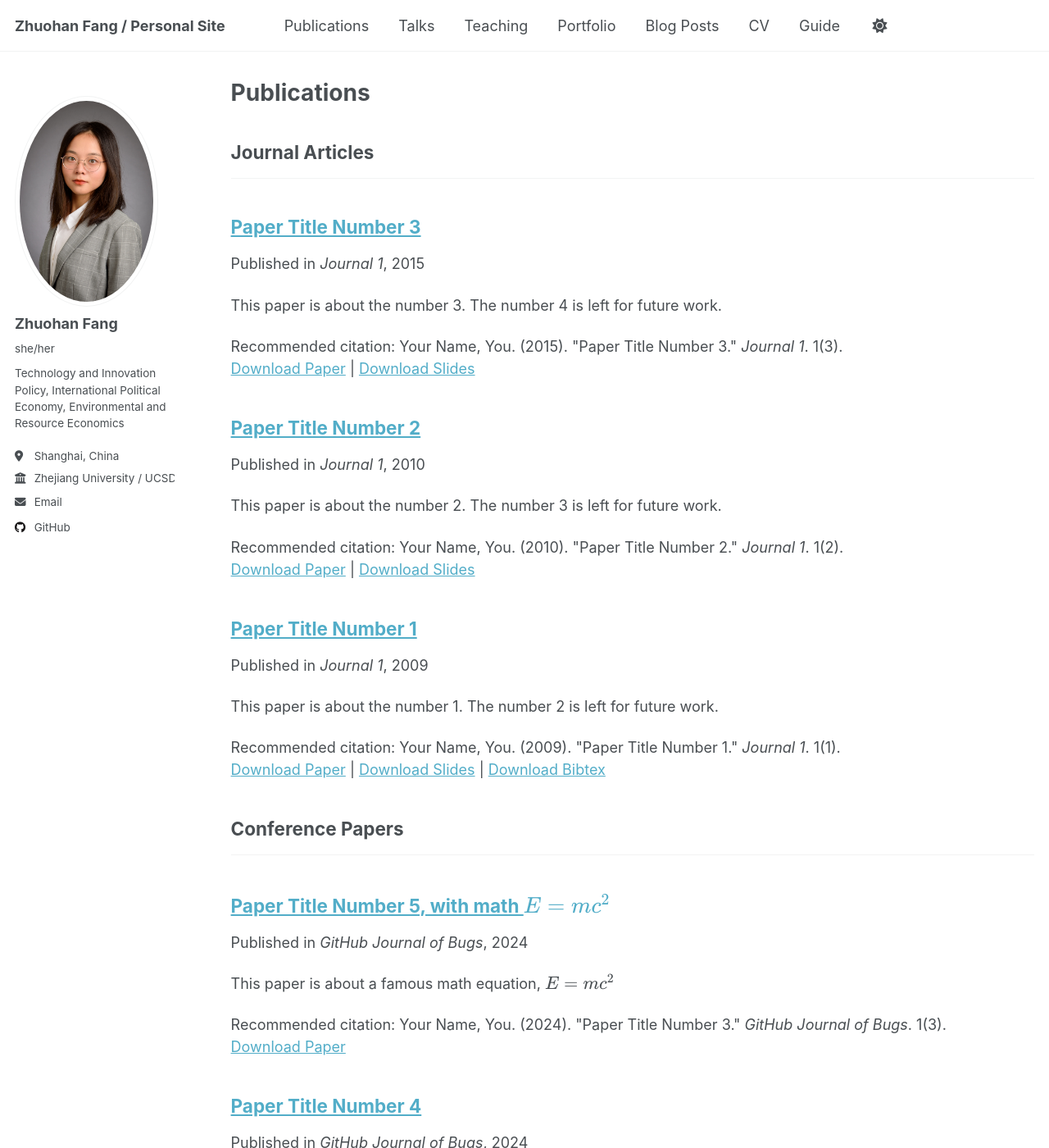
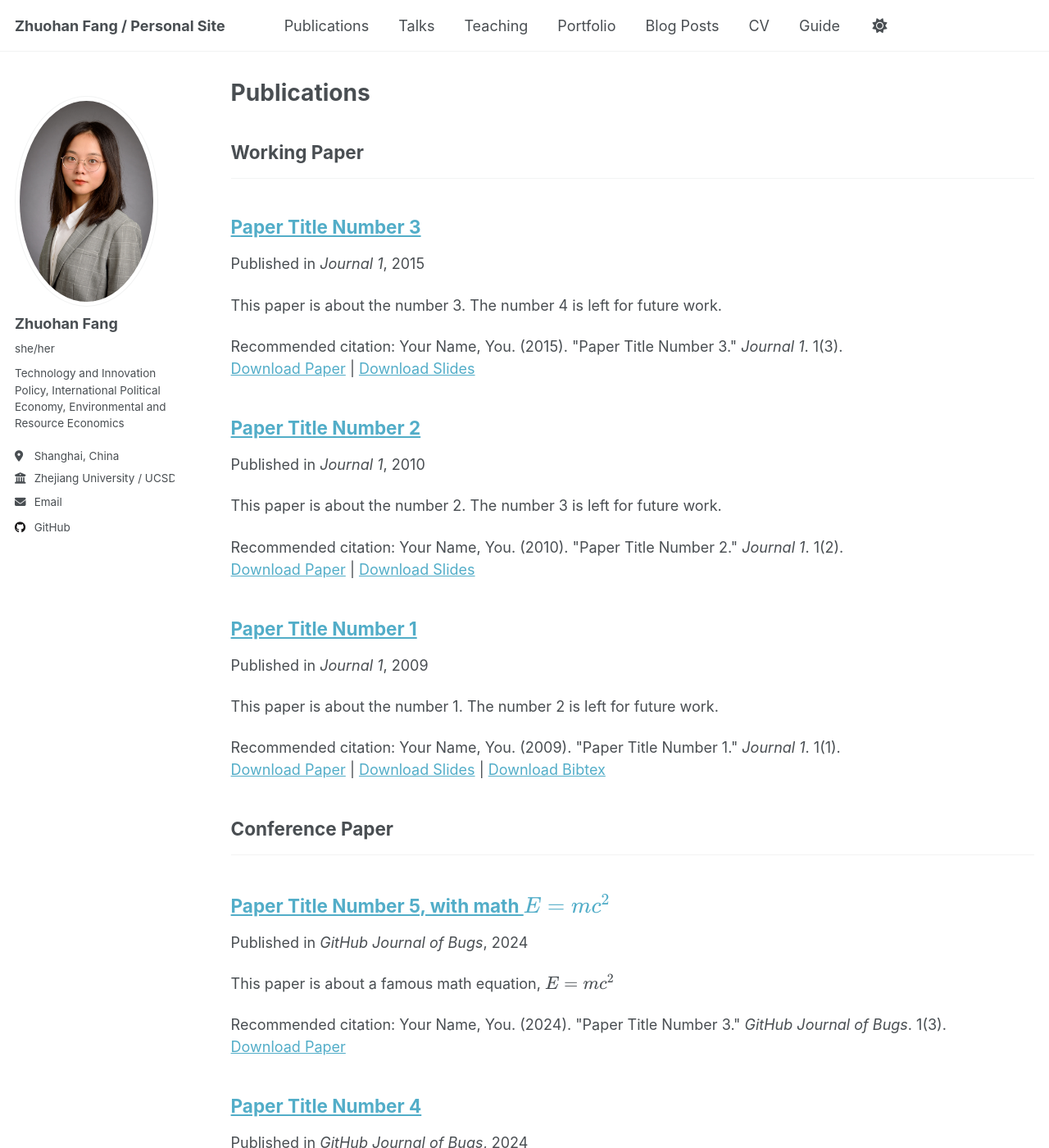
Before and after one commit to fzh200001/fzh200001.github.io, a Jekyll site: the page built from _pages/publications.html, in a window 1280 px wide and 1400 px high. Shown: the whole window at 82% size. Built offline with Jekyll 4.4.1, drawn with Linux system fonts in a browser that asks for light colours; a script that is not in the unit is left out.

Commit message:
Update _config.yml

```diff
--- a/_config.yml
+++ b/_config.yml
@@ -83,9 +83,9 @@ publication_category:
   #books:
   #  title: 'Books'
   manuscripts:
-    title: 'Journal Articles'
+    title: 'Working Paper'
   conferences:
-    title: 'Conference Papers'
+    title: 'Conference Paper'
 
 # Site Settings
 teaser                   :  # filename of teaser fallback teaser image placed in /images/, .e.g. "500x300.png"
```
